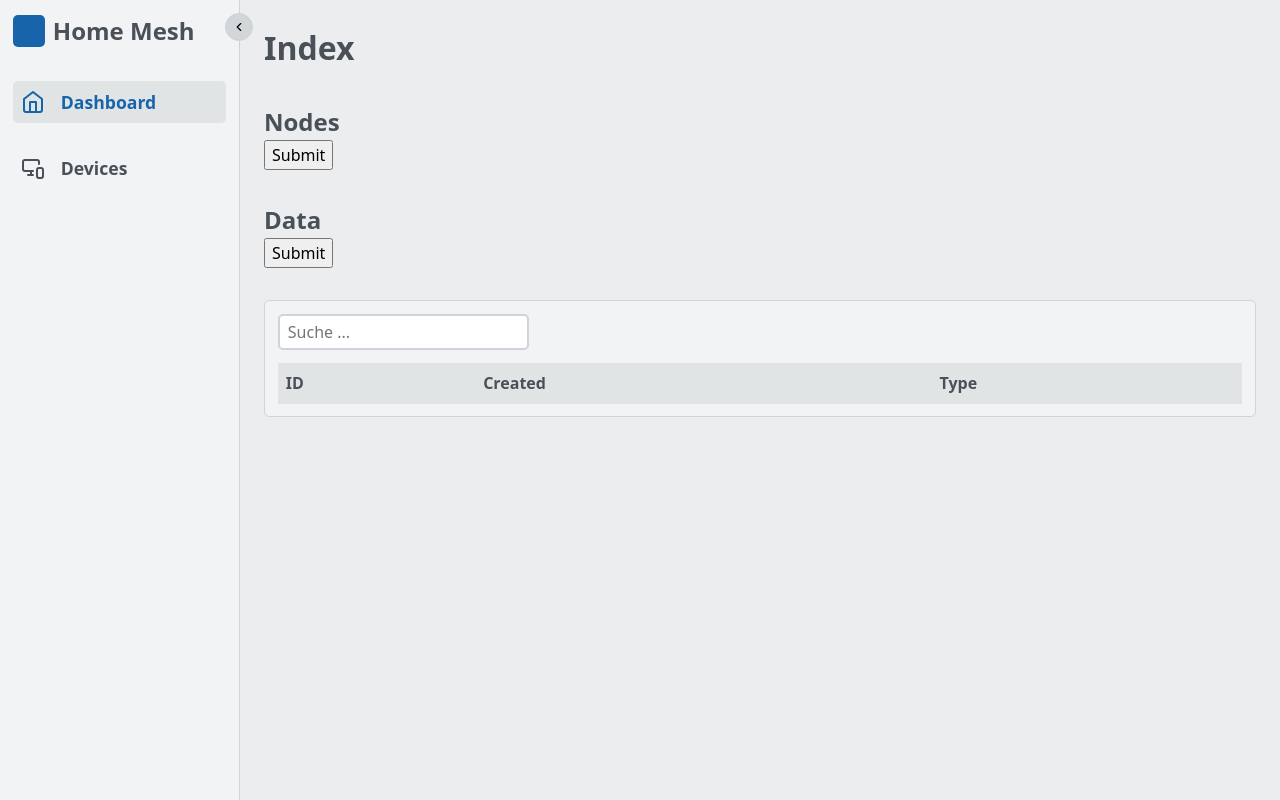
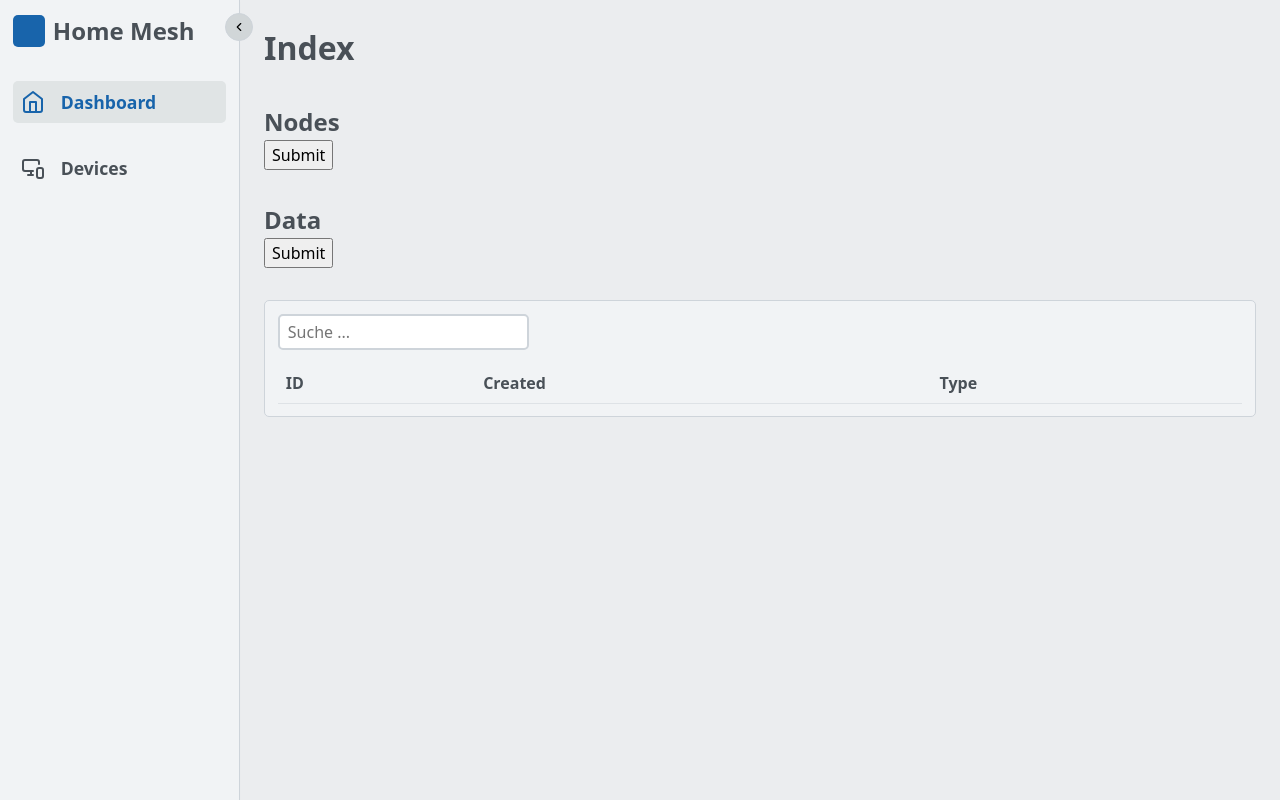
Before and after one commit to my-mesh/server, a Flask app: page / in a window 1280 px wide, with the pointer over the restyled element. Run offline with Flask 2, Linux system fonts and the light colour scheme; data that the repository does not hold is empty.

Commit message:
Update style.css

```diff
--- a/app/static/css/style.css
+++ b/app/static/css/style.css
@@ -170,7 +170,7 @@
   pointer-events: all;
 }
 
-.table tr:hover {
+.table tbody tr:hover {
   background-color: var(--stone-3);
 }
 
```
